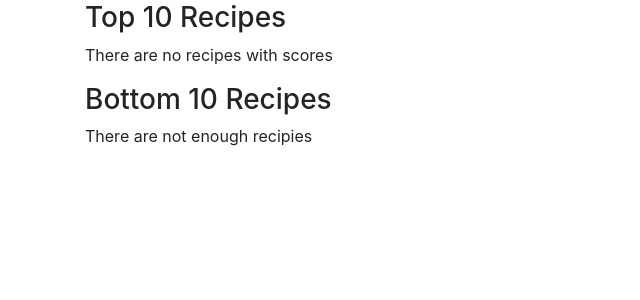
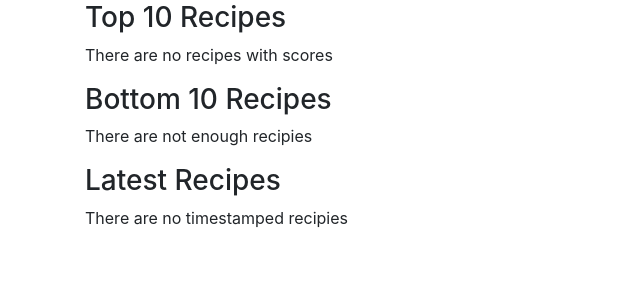
Before and after one commit to pyloveorg/recipes_manager, a Flask app: page / in a window 1280 px wide. Shown: the part 56-356 px from the top of the page, without its empty margins (0-640 px from the left). Run offline with Flask 2, Linux system fonts and the light colour scheme; data that the repository does not hold is empty; some libraries are stand-ins or nearby versions.

Commit message:
added the latest recipes to index page

```diff
--- a/models.py
+++ b/models.py
@@ -1,11 +1,13 @@
 __author__ = 'Piotr Dyba'
+
+from datetime import datetime
 
 from flask_login import UserMixin
 
 from sqlalchemy import Column, ForeignKey
 from sqlalchemy.orm import relationship
 
-from sqlalchemy.types import Integer, String, Boolean, JSON, Float
+from sqlalchemy.types import Integer, String, Boolean, JSON, Float, DateTime
 
 from main import db
 
@@ -41,6 +43,7 @@ class Recipe(db.Model):
     """
     __tablename__ = 'recipe'
     id = Column(Integer, autoincrement=True, primary_key=True)
+    date_added = Column(DateTime, default=datetime.now())
     title = Column(String(250), default='')
     time_needed = Column(Integer, default=15)
     ingredients = Column(String(5000), default='')
--- a/templates/index.html
+++ b/templates/index.html
@@ -29,6 +29,19 @@
         <p>There are not enough recipies</p>
       {% endif %}
 
+      <h3>Latest Recipes</h3>
+      {% if latest_recipes %}
+        <ol>
+        {% for recipe in latest_recipes %}
+        <li>
+          <a href="{{ url_for('show_recipe', recipe_id=recipe.id) }}">{{ recipe.title }}</a> {{ recipe.date_added.strftime('%Y-%m-%d at %H:%M') }}
+        </li>
+        {% endfor %}
+        </ol>
+      {% else: %}
+        <p>There are no timestamped recipies</p>
+      {% endif %}
+
     </div>
   </div>
 {% endblock %}
--- a/views.py
+++ b/views.py
@@ -23,7 +23,13 @@ def index():
         .order_by(Recipe.average_score.asc(), Recipe.title.asc())\
         .limit(10)\
         .all()
-    return render_template('index.html', top_recipes=top_recipes, worst_recipes=worst_recipes)
+
+    latest_recipes = Recipe.query\
+        .filter(Recipe.is_public==True, Recipe.date_added!=None)\
+        .order_by(Recipe.date_added.desc(), Recipe.title.asc())\
+        .limit(10)\
+        .all()
+    return render_template('index.html', top_recipes=top_recipes, worst_recipes=worst_recipes, latest_recipes=latest_recipes)
 
 @app.route('/info', methods=['GET', 'POST'])
 def info():
```
